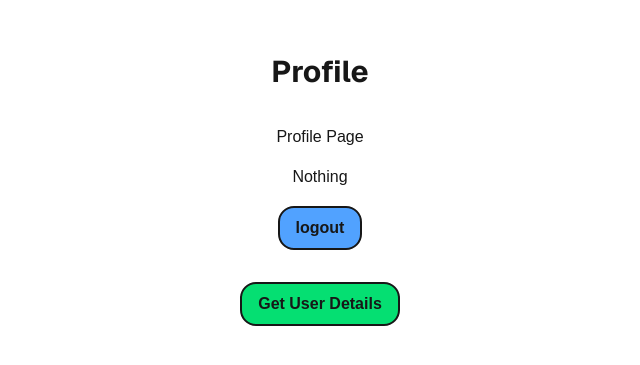
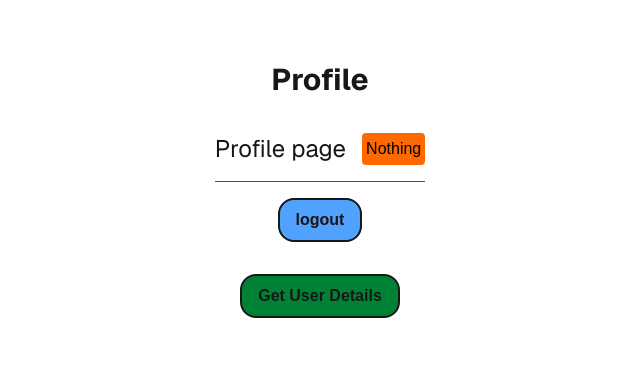
Before and after one commit to ShubhamKashyap1001/nextjsauth, a Next.js app: page /profile in a window 1280 px wide. Shown: the part 213-578 px from the top of the page, without its empty margins (320-960 px from the left). Built offline with nearby package versions, Linux system fonts and the light colour scheme.

Commit message:
complete authnextjs

```diff
--- a/src/app/api/users/AboutMe/route.ts
+++ b/src/app/api/users/AboutMe/route.ts
@@ -10,6 +10,12 @@ export async function POST(request : NextRequest){
     const userId = await getDataFromToken(request)
     const user = await User.findOne({_id: userId}).select("-password")
 
+    console.log("userId : ",userId);
+    console.log(typeof userId);
+
+    console.log("user : ",user);
+    console.log(typeof user);
+
     //check if there is no user
     return NextResponse.json({
         message : "User found",
--- a/src/app/profile/[id]/page.tsx
+++ b/src/app/profile/[id]/page.tsx
@@ -1,12 +1,38 @@
-export default function UserProfile({params}: any) {
-    return (
-        <div className="flex flex-col items-center justify-center min-h-screen py-2">
-            <h1>Profile</h1>
-            <hr />
-            <p className="text-4xl">Profile page
-            <span className=" p-2 ml-2 rounded bg-orange-500 text-black">{params.id}</span>
-            </p>
+// export default function UserProfile({params}: any) {
+//     return (
+//         <div className="flex flex-col items-center justify-center min-h-screen py-2">
+//             <h1>Profile</h1>
+//             <hr />
+//             <p className="text-4xl">Profile page
+//             <span className=" p-2 ml-2 rounded bg-orange-500 text-black">{params.id}</span>
+//             </p>
 
-            </div>
-    )
+//             </div>
+//     )
+// }
+
+
+interface Props {
+  params: { id: string };
 }
+
+const UserProfile = async ({ params }: Props) => {
+  const userId = params.id;
+
+  // Optionally, fetch user details from backend if needed
+  // const res = await fetch(`http://localhost:3000/api/users/${userId}`);
+  // const user = await res.json();
+
+  return (
+    <div className="flex flex-col items-center justify-center min-h-screen py-2 m-4">
+      <h1 className="m-4 text-3xl font-bold">Profile</h1>
+      <hr />
+      <p className="text-4xl m-3">
+        Profile page :
+        <span className="p-2 ml-2 rounded bg-orange-500 text-black">{userId}</span>
+      </p>
+    </div>
+  );
+};
+
+export default UserProfile;
--- a/src/app/profile/page.tsx
+++ b/src/app/profile/page.tsx
@@ -15,9 +15,11 @@ export default function UserProfilePage() {
 
   const getUserDetails = async() => {
     try {
-      const response = await axios.post("/api/users/AboutMe")
-      console.log(response.data.data._id)
-      setData(response.data.data._id);
+      const res = await axios.post('/api/users/aboutme')
+      console.log(res.data.data._id)
+      console.log(res.data);
+
+      setData(res.data.data._id);
 
     } catch ( error : any) {
       console.log(error.message)
@@ -27,7 +29,7 @@ export default function UserProfilePage() {
 
   const Logout = async() => {
     try {
-      await axios.get("/api/users/logout");
+      await axios.get('/api/users/logout');
       toast.success("Logout successful");
       router.push("/login")
 
@@ -40,13 +42,20 @@ export default function UserProfilePage() {
 
   return (
     <div className='flex flex-col justify-center items-center m-5 py-2 min-h-screen'>
-      <h1 className='font-bold text-3xl font-sans mb-4'>Profile</h1>
+      <h1 className=' flex flex-col font-bold text-3xl font-sans mb-4'>Profile</h1>
       <hr/>
 
-      <div className='flex flex-col r items-center p-4 border-2 rounded-2xl border-white bg-transparent border-r-2'>
-      <h2 className='mb-4'>Profile Page</h2>
-      <h2>{data === "nothing" ? "Nothing" : <Link href = {`/profile/${data}`}>{data}</Link>}</h2>
-      <hr/>
+      <div className='flex flex-col items-center p-4 border-2 rounded-2xl border-white bg-transparent'>
+
+      {/* --- बदलाव यहाँ किया गया है --- */}
+      <div className="flex items-center gap-4 mb-4">
+        <p className='text-2xl font-sans'>Profile page</p>
+        <h2 className="p-1 rounded bg-orange-500 text-black">
+          {data === 'nothing' ? "Nothing" : <Link href={`/profile/${data}`}>{data}</Link>}
+        </h2>
+      </div>
+
+      <hr className='w-full border-gray-600'/>
 
       <button
       onClick={Logout}
@@ -54,7 +63,7 @@ export default function UserProfilePage() {
 
       <button
       onClick={getUserDetails}
-      className='bg-green-400 font-semibold border-2 px-4 py-2 rounded-2xl m-4'>Get User Details</button>
+      className='bg-green-700 font-semibold border-2 px-4 py-2 rounded-2xl m-4'>Get User Details</button>
     </div>
     </div>
   )
--- a/src/helper/getDataFromToken.ts
+++ b/src/helper/getDataFromToken.ts
@@ -2,13 +2,12 @@ import { NextRequest } from "next/server";
 import jwt from "jsonwebtoken";
 
 export const getDataFromToken = (request: NextRequest) => {
-  try {
-    const token = request.cookies.get("token")?.value;
-    if (!token) throw new Error("Token not found");
+    try {
+        const token = request.cookies.get("token")?.value || '';
+        const decodedToken:any = jwt.verify(token, process.env.TOKEN_SECRET!);
+        return decodedToken.id;
+    } catch (error: any) {
+        throw new Error(error.message);
+    }
 
-    const decodedToken: any = jwt.verify(token, process.env.TOKEN_SECRET!);
-    return decodedToken.id;
-  } catch (error: any) {
-    throw new Error(error.message || "Invalid token");
-  }
-};
+}
```
